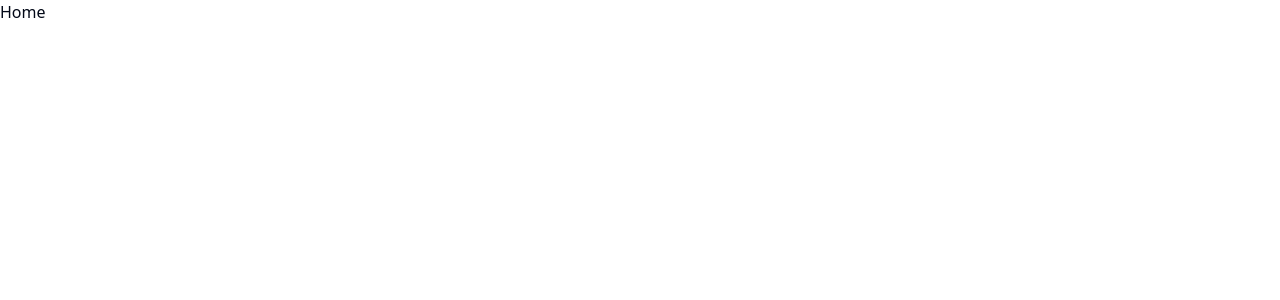
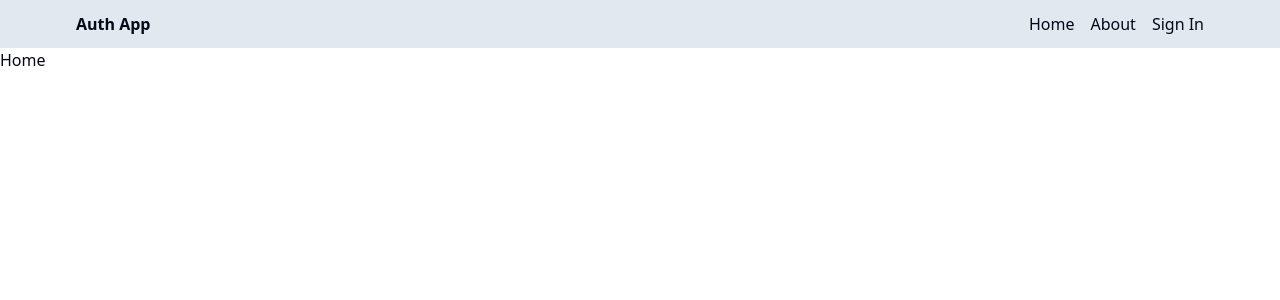
Before and after one commit to Beamlak996/mern-auth, a React app in the folder client/: page / in a window 1280 px wide. Shown: the top 300 px of the page. Built offline with nearby package versions, Linux system fonts and the light colour scheme; the HTML template or start-up script is replaced by a standard one.

Commit message:
create header component

```diff
--- a/client/src/App.tsx
+++ b/client/src/App.tsx
@@ -4,11 +4,13 @@
 import { Profile } from "./pages/Profile"
 import { SignIn } from "./pages/SignIn"
 import { SignUp } from "./pages/SignUp"
+import { Header } from "./components/header"
 
 function App() {
 
   return (
     <BrowserRouter>
+      <Header />
       <Routes>
         <Route path="/" element={<Home />} />
         <Route path="/about" element={<About />} />
--- /dev/null
+++ b/client/src/components/header.tsx
@@ -0,0 +1,24 @@
+import { Link } from "react-router-dom";
+
+export const Header = () => {
+  return (
+    <div className="bg-slate-200">
+      <div className="flex justify-between items-center max-w-6xl mx-auto p-3">
+        <Link to="/">
+          <h1 className="font-bold">Auth App</h1>
+        </Link>
+        <ul className="flex gap-4 justify-center items-center">
+          <Link to="/">
+            <li>Home</li>
+          </Link>
+          <Link to="/about">
+            <li>About</li>
+          </Link>
+          <Link to="/sign-in">
+            <li>Sign In</li>
+          </Link>
+        </ul>
+      </div>
+    </div>
+  );
+};
```
